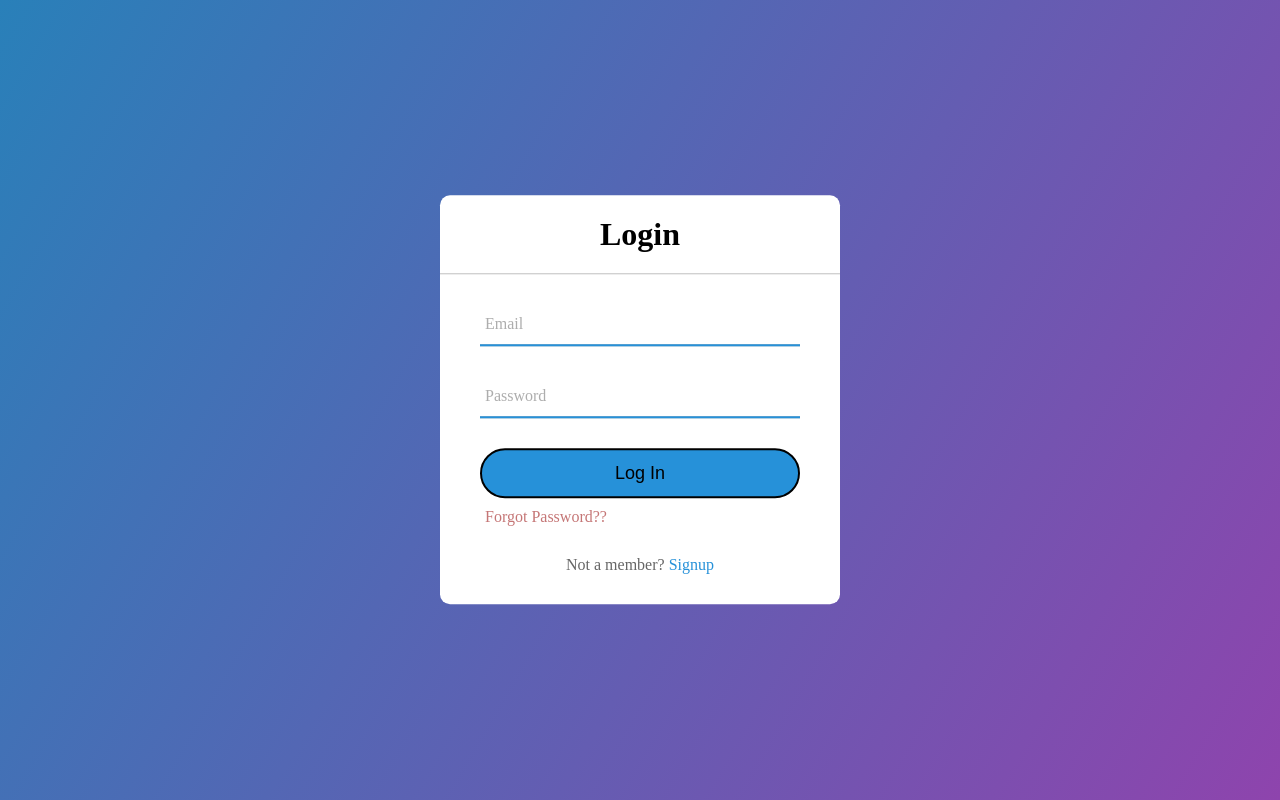
After one commit to sabbir-hossain70/tuitionmedia, a PHP site: page /login.php in a window 1280 px wide. The commit adds this page. Run offline with PHP 8.4, Linux system fonts and the light colour scheme.

Commit message:
login page designed only..no php or database used

```diff
--- /dev/null
+++ b/login.css
@@ -0,0 +1,117 @@
+body{
+    margin:0;
+    padding: 0;
+    font-family: montserrat;
+    background: linear-gradient(120deg,#2980b9,#8e44ad);
+    height:100vh;
+    overflow: hidden;
+}
+
+.center{
+    position: absolute;
+    top: 50%;
+    left: 50%;
+    transform: translate(-50%,-50%);
+    width: 400px;
+    background: white;
+    border-radius: 10px;
+}
+
+.center h1{
+    text-align: center;
+    padding: 0 0 20px 0;
+    border-bottom: 1px solid silver;
+}
+
+.center form{
+    padding:0 40px;
+    box-sizing: border-box;
+}
+
+form .txt_field{
+    position: relative;
+    border-bottom: 2px solid #adadad;
+    margin: 30px 0;
+}
+.txt_field input{
+    width:100%;
+    padding: 0 5px;
+    height: 40px;
+    font-size:16px;
+    border:none;
+    background: none;
+    outline:none;
+}
+
+.txt_field label{
+    position: absolute;
+    top:50%;
+    left:5px;
+    color:#adadad;
+    transform: translateY(-50%);
+    font-size: 16px;
+    pointer-events: none;
+}
+
+.txt_field span::before{
+    content:'';
+    position: absolute;
+    top:40px;
+    left:0;
+    width:100%;
+    height:2px;
+    background:#2691d9 ;
+}
+
+.txt_field input:focus ~ label,
+.txt_field input:valid ~ label{
+    top: -5px;
+    color: #2691d9;;
+}
+
+.txt_field input:focus ~  span::before,
+.txt_field input:valid ~  span::before{
+    width:100%;
+}
+
+.pass{
+    margin:10px 0 20px 5px;
+    color:#c57676;
+    cursor: pointer;
+}
+
+.pass:hover{
+    text-decoration: underline;
+    color:rgb(243, 24, 42);
+}
+
+input[type="submit"]{
+    width:100%;
+    height: 50px;
+    border: 2px solid;
+    background: #2691d9;
+    border-radius: 25px;
+    font-size: 18px;
+    cursor: pointer;
+    outline:none;
+}
+input[type="submit"]:hover{
+    border-color: #2691d9;
+    color:white;
+    transition:.5s;
+}
+
+.signup_link{
+    margin:30px 0;
+    text-align: center;
+    font-size: 16px;
+    color:#666666;
+}
+.signup_link a{
+    color:#2691d9;
+    text-decoration: none;
+}
+.signup_link a:hover{
+    color:#2691d9;
+    text-decoration: underline;
+}
--- /dev/null
+++ b/login.php
@@ -0,0 +1,38 @@
+<!DOCTYPE html>
+<html lang="en">
+<head>
+    <meta charset="UTF-8">
+    <meta http-equiv="X-UA-Compatible" content="IE=edge">
+    <meta name="viewport" content="width=
+    , initial-scale=1.0">
+    <title>Tuition Media</title>
+    <link rel="stylesheet" href="login.css">
+</head>
+<body>
+    <div class="center">
+        <h1>Login</h1>
+        <form method="post">
+
+            <div class="txt_field">
+                <input type="text" required>
+                <span></span>
+                <label>Email </label>
+            </div>
+            <div class="txt_field">
+                <input type="password" required>
+                <span></span>
+                <label>Password</label>
+            </div>
+
+            <input type="submit" value="Log In">
+            <div class="pass">
+                Forgot Password??
+            </div>
+            <div class="signup_link">
+                Not a member?
+                <a href="#">Signup</a>
+            </div>
+        </form>
+    </div>
+
+</body>
--- a/style.css
+++ b/style.css
@@ -1,6 +1,5 @@
 
 *{
-    box-sizing: border-box;
     background-color: grey;
 }
 
--- a/tutorRegistration.html
+++ b/tutorRegistration.html
@@ -33,6 +33,8 @@
             <label for="9to10">নবম -দশম শ্রেণী</label><br>
             <input type="radio" id="11to12" name="class" value="11to12">
             <label for="11to12">একাদশ - দ্বাদশ শ্রেণী</label><br>
+            <label>কোন বিষয়গুলো পড়াতে চান?</label>
+            <input type="text" name="subjects" placeholder="Enter the name of subjects">
 
             <input type="submit" value="submit" >
         </form>
```
Also changed, not shown: index.html (+7 -1 lines), regconfirmed.php (+10 -0 lines).
